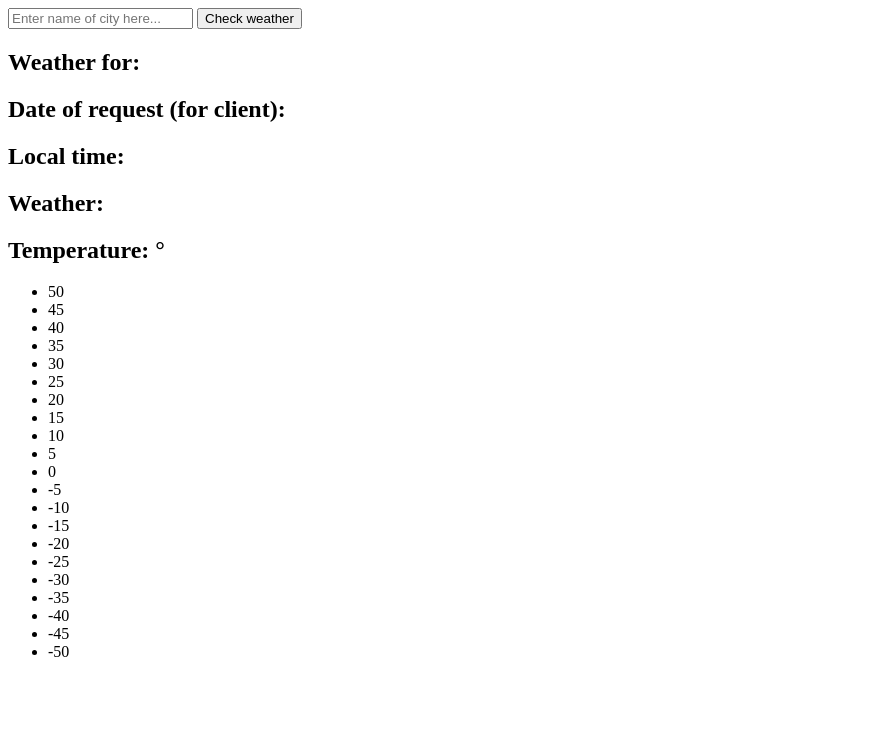
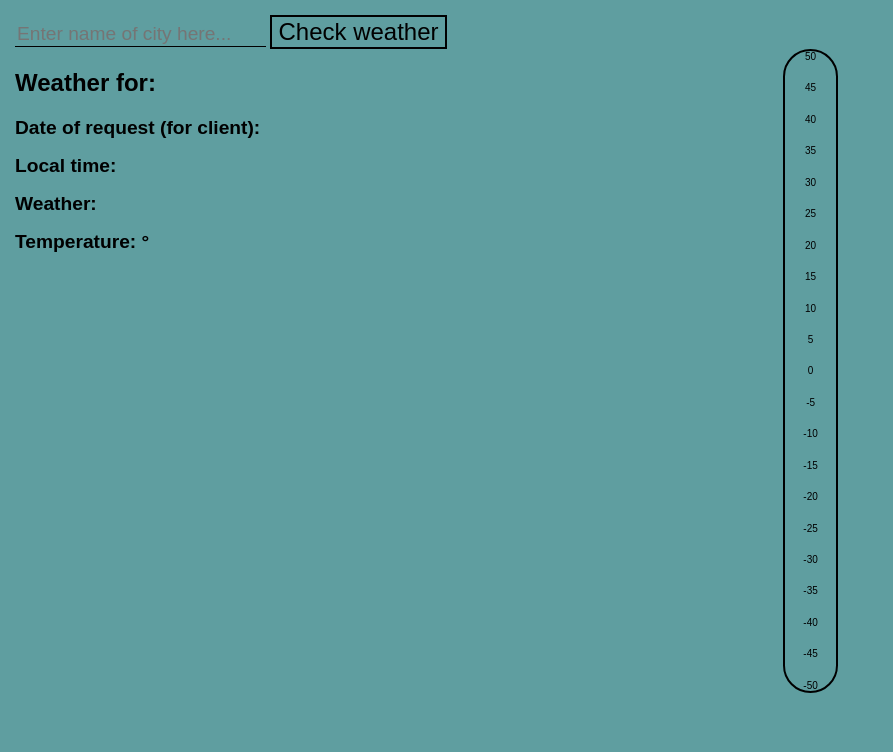
Before and after one commit to hendrysiak/WeatherApp, a plain HTML site: page index.html in a window 1280 px wide. Shown: the whole page, without its empty margins (0-893 px from the left). Drawn offline with Linux system fonts and the light colour scheme.

Commit message:
Added CSS styles

```diff
--- /dev/null
+++ b/css/style.css
@@ -0,0 +1,115 @@
+body {
+    font-family: arial;
+    overflow: hidden;
+    box-sizing: border-box;
+    margin: 0;
+    padding: 15px 15px;
+    background-color: cadetblue;
+    height: 100vh;
+}
+
+.body-night {
+    background-image: url(https://cdn.pixabay.com/photo/2016/11/25/23/15/moon-1859616_960_720.jpg);
+    background-repeat: no-repeat;
+    background-size: cover;
+    color: white;
+}
+
+.body-day {
+    background-image: url('https://cdn.pixabay.com/photo/2017/03/27/21/38/sunset-2180346_960_720.jpg');
+    background-repeat: no-repeat;
+    background-size: cover;
+    color: black;
+}
+
+input {
+    font-size: 1.2rem;
+    background: none;
+    border: none;
+}
+
+input:focus {
+    outline: none;
+}
+
+.input-day {
+    color: black;
+    border-bottom: 1px solid black;
+}
+
+.input-night {
+    color: white;
+    border-bottom: 1px solid white;
+}
+
+button {
+    font-size: 1.5rem;
+    background: none;
+    border: none;
+}
+
+.button-night {
+    color: white;
+    border: 2px solid white;
+}
+
+.button-day {
+    color: black;
+    border: 2px solid black;
+}
+
+h2 {
+    font-size: 1.2rem;
+}
+
+.wrapper-inside {
+    display: flex;
+}
+
+.thermometer {
+    height: 80vh;
+}
+
+.degrees {
+    width: 100%;
+    background-color: rgba(0, 0, 255, 0.5);
+    top: 100%;
+    bottom: 0;
+    position: absolute;
+    transition-duration: 1s;
+}
+
+.thermometer__shape {
+    height: 100%;
+    border: 2px solid black;
+    border-radius: 50px;
+    width: 4vw;
+    position: relative;
+    overflow: hidden;
+}
+
+.thermometer__radio {
+    margin: 0 0;
+    height: 100%;
+    list-style: none;
+    text-align: center;
+    padding-inline-start: 0px;
+    display: flex;
+    flex-direction: column;
+    justify-content: space-between;
+}
+
+.thermometer__item {
+    font-size: 10px;
+    display: block;
+    width: 100%;
+}
+
+.result__weather {
+    width: 60vw;
+    height: 60vh;
+    background-size: contain;
+    background-repeat: no-repeat;
+}
+
+.degrees {}
--- a/index.html
+++ b/index.html
@@ -5,7 +5,8 @@
     <meta charset="UTF-8">
     <meta name="viewport" content="width=device-width, initial-scale=1.0">
     <meta http-equiv="X-UA-Compatible" content="ie=edge">
-    <title>Document</title>
+    <title>Simply Wheather App</title>
+    <link rel="stylesheet" href="./css/style.css">
 </head>
 
 <body>
```
